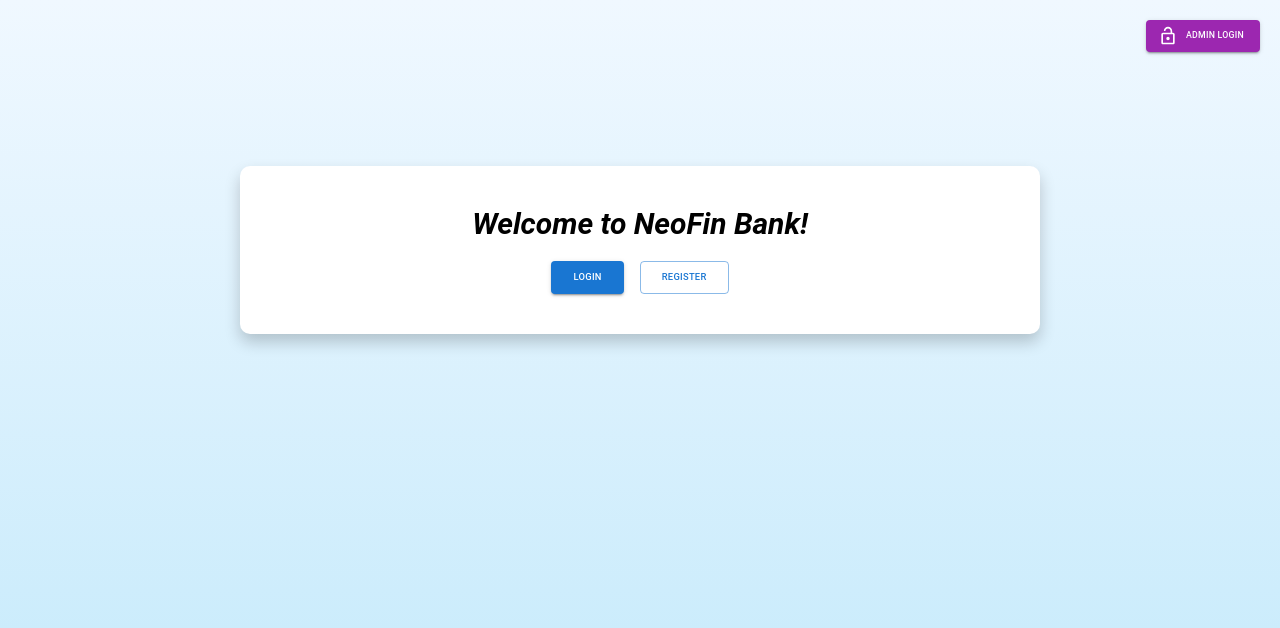
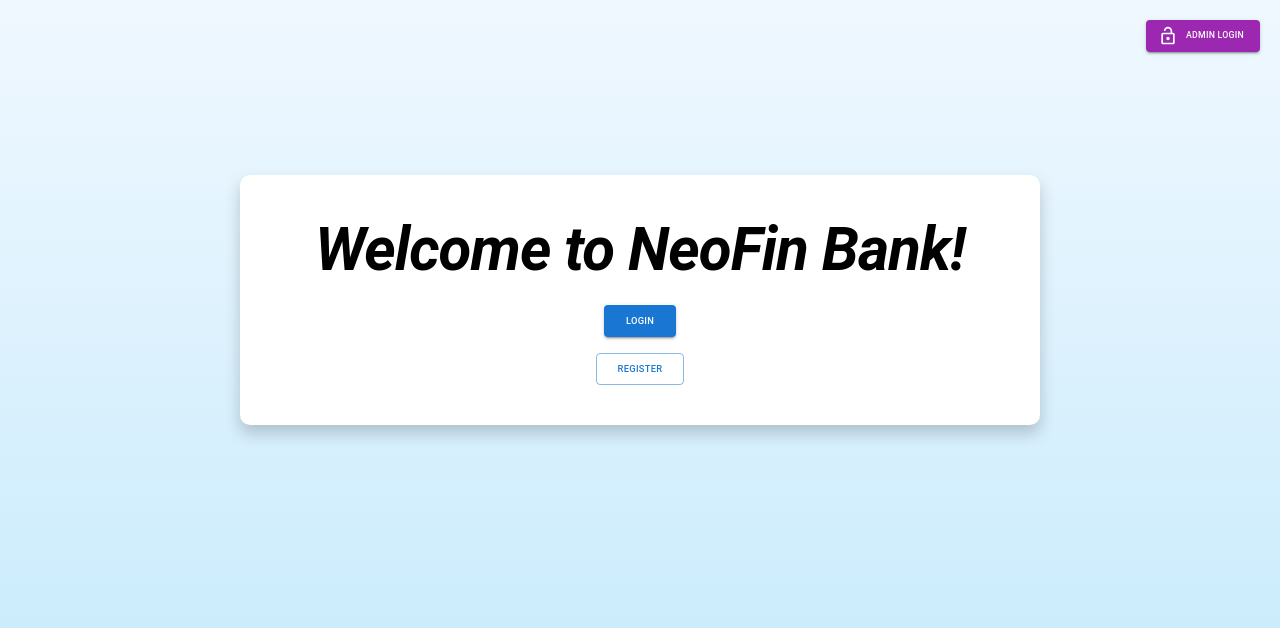
Before and after one commit to BANK-APP-GROUP-4/frontend, a React (Create React App) app: page / in a window 1280 px wide. Shown: the top 628 px of the page. Built offline with nearby package versions, Linux system fonts and the light colour scheme.

Commit message:
Update HomeScreen.js

```diff
--- a/src/screens/HomeScreen.js
+++ b/src/screens/HomeScreen.js
@@ -41,38 +41,37 @@ const HomeScreen = () => {
                     maxWidth: "800px",
                     padding: "40px",
                     position: "relative",
-                    top: "-150px",
-                    height: "calc(100% + 200px)",
+                    top: "-100px", // Shifted down by 100px
+                    height: "calc(100% + 100px)", // Increased height by 100px
                 }}
             >
                 <Typography
-                    variant="h3" // Increased font size
+                    variant="h1" // Increased font size by 2 sizes
                     style={{
                         fontStyle: "italic",
                         fontWeight: "bold",
-                        color: "#000", // Black text color
-                        marginBottom: "20px",
+                        color: "#000",
+                        marginBottom: "20px", // Increased space between text and buttons
                     }}
                 >
                     <i>{animationText}</i>
                 </Typography>
                 <Grid container spacing={2} justifyContent="center">
                     {isLoggedIn ? (
-                        <Grid item>
+                        <Grid item xs={12}>
                             <Button
                                 component={Link}
                                 to="/customer/dashboard"
                                 variant="contained"
                                 color="primary"
                                 size="large" // Increased button size
-                                style={{ marginBottom: "10px" }} // Add margin for spacing
                             >
                                 Dashboard
                             </Button>
                         </Grid>
                     ) : (
                         <>
-                            <Grid item>
+                            <Grid item xs={12}>
                                 <Button
                                     component={Link}
                                     to="/customer/login"
@@ -83,7 +82,7 @@ const HomeScreen = () => {
                                     Login
                                 </Button>
                             </Grid>
-                            <Grid item>
+                            <Grid item xs={12}>
                                 <Button
                                     component={Link}
                                     to="/customer/register"
```
